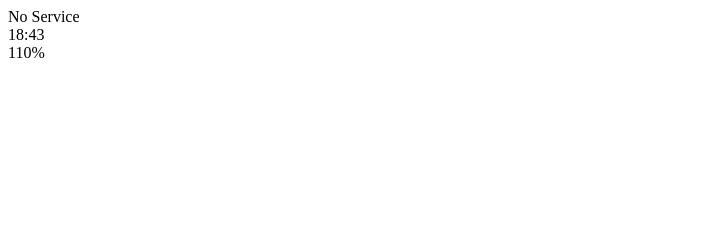
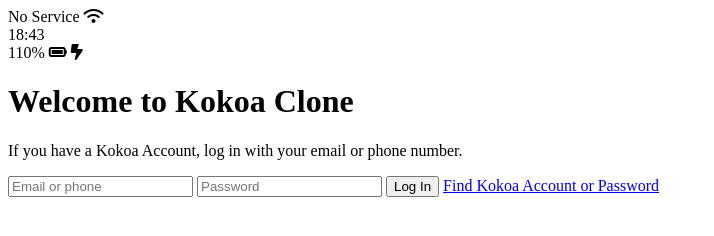
Before and after one commit to woongsbus/KOKOA_final_assignment, a plain HTML site: page index.html in a window 1280 px wide. Shown: the whole page, without its empty margins (0-714 px from the left). Drawn offline with Linux system fonts and the light colour scheme.

Commit message:
6.6까지 학습

```diff
--- a/index.html
+++ b/index.html
@@ -1,24 +1,40 @@
 <!doctype html>
 <html lang="en">
   <head>
+    <link rel="stylesheet" href="css/styles.css" />
     <meta charset="UTF-8" />
     <meta name="viewport" content="width=device-width, initial-scale=1.0" />
     <title>Welcome to Kokoa Talk</title>
   </head>
   <body>
-    <div id="status-bar">
-      <div class="status-bar__colum">
+    <div class="status-bar">
+      <div class="status-bar__column">
         <span>No Service</span>
-        <!--Icon-->
+        <i class="fa-solid fa-wifi"></i>
       </div>
-      <div class="status-bar__colum">
+      <div class="status-bar__column">
         <span>18:43</span>
       </div>
-      <div class="status-bar__colum">
+      <div class="status-bar__column">
         <span>110%</span>
-        <!-- Battery Icon -->
-        <!-- Lightning Icon -->
+        <i class="fa-solid fa-battery-full"></i>
+        <i class="fa-solid fa-bolt-lightning"></i>
       </div>
     </div>
+    <header class="welcome-header">
+      <h1 class="welcome-header__title">Welcome to Kokoa Clone</h1>
+      <p class="welcome-header__text">
+        If you have a Kokoa Account, log in with your email or phone number.
+      </p>
+    </header>
+
+    <form id="login-form">
+      <input type="text" placeholder="Email or phone" />
+      <input type="password" placeholder="Password" />
+      <input type="submit" value="Log In" />
+      <a href="#">Find Kokoa Account or Password</a>
+    </form>
+
+    <script src="https://kit.fontawesome.com/972ecbd74d.js"></script>
   </body>
 </html>
```
Also changed, not shown: 1 other file.
